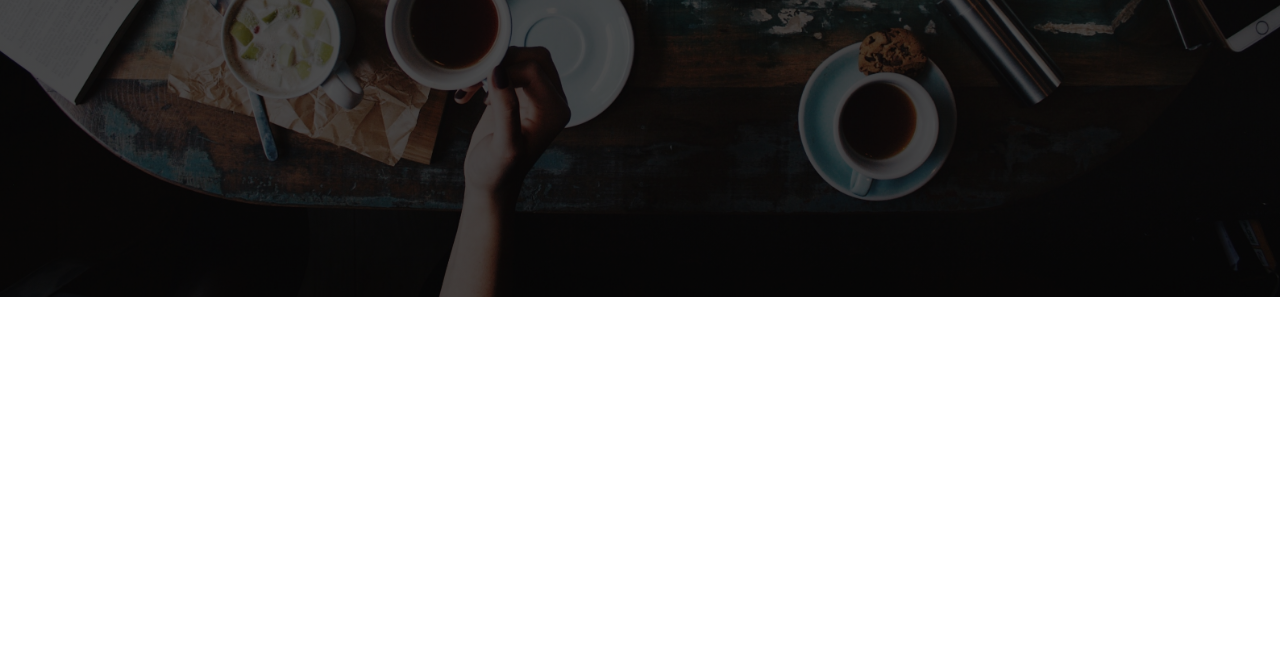
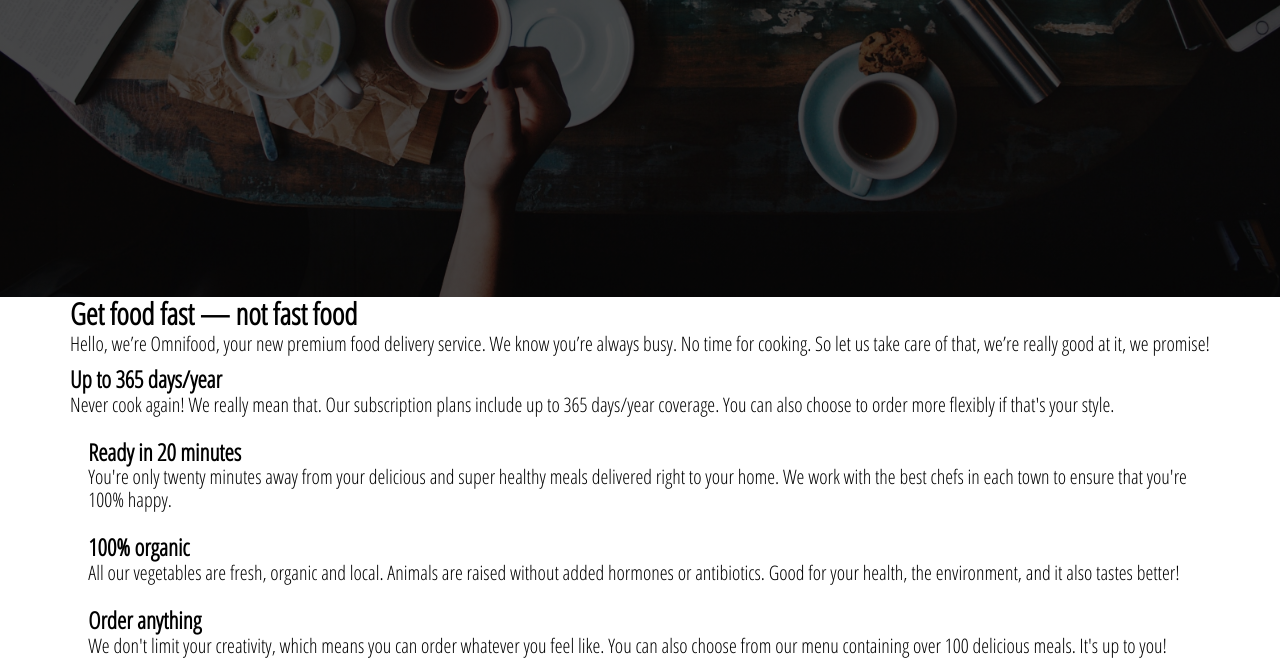
Before and after one commit to erickelninoSwift/FoodRestaurant, a plain HTML site: page index.html in a window 1280 px wide. Shown: the part 503-1171 px from the top of the page. Before the commit the page ends 800 px from the top, so only its background shows below. Drawn offline with Linux system fonts and the light colour scheme.

Commit message:
working on the feature section of the website

```diff
--- a/index.html
+++ b/index.html
@@ -37,11 +37,55 @@
 
         </header>
 
+        <section class="section-features">
 
-        <main>
+            <div class="row">
+                <h2>Get food fast &mdash; not fast food</h2>
+                <p class="long-copy">
+                    Hello, we’re Omnifood, your new premium food delivery service. We know you’re always busy. No time for cooking. So let us take care of that, we’re really good at it, we promise!
+                </p>
+
+            </div>
+
+          <div class="row">
+
+              <div class="col span-1-of-4">
+              <h3>Up to 365 days/year</h3>
+                <p >
+                    Never cook again! We really mean that. Our subscription plans include up to 365 days/year coverage. You can also choose to order more flexibly if that's your style.
+                </p>
 
 
-        </main>
+              </div>
+
+              <div class="col span-1-of-4">
+                   <h3>Ready in 20 minutes</h3>
+                <p>
+                   You're only twenty minutes away from your delicious and super healthy meals delivered right to your home. We work with the best chefs in each town to ensure that you're 100% happy.
+
+                </p>
+              </div>
+
+
+              <div class="col span-1-of-4">
+
+                 <h3>100% organic</h3>
+                <p>
+                    All our vegetables are fresh, organic and local. Animals are raised without added hormones or antibiotics. Good for your health, the environment, and it also tastes better!
+
+                  </p>
+
+              </div>
+              <div class="col span-1-of-4">
+
+                   <h3>Order anything</h3>
+                <p>
+                    We don't limit your creativity, which means you can order whatever you feel like. You can also choose from our menu containing over 100 delicious meals. It's up to you!
+                </p>
+
+              </div>
+         </div>
+        </section>
 
         <footer>
 
@@ -49,3 +93,22 @@
     </body>
 
 </html>
+
+<!--
+Section 1: Features
+Title: Get food fast — not fast food.
+
+Hello, we’re Omnifood, your new premium food delivery service. We know you’re always busy. No time for cooking. So let us take care of that, we’re really good at it, we promise!
+
+Up to 365 days/year
+Never cook again! We really mean that. Our subscription plans include up to 365 days/year coverage. You can also choose to order more flexibly if that's your style.
+
+Ready in 20 minutes
+You're only twenty minutes away from your delicious and super healthy meals delivered right to your home. We work with the best chefs in each town to ensure that you're 100% happy.
+
+100% organic
+All our vegetables are fresh, organic and local. Animals are raised without added hormones or antibiotics. Good for your health, the environment, and it also tastes better!
+
+Order anything
+We don't limit your creativity, which means you can order whatever you feel like. You can also choose from our menu containing over 100 delicious meals. It's up to you!
+-->
```
Also changed, not shown: 1 other file.
